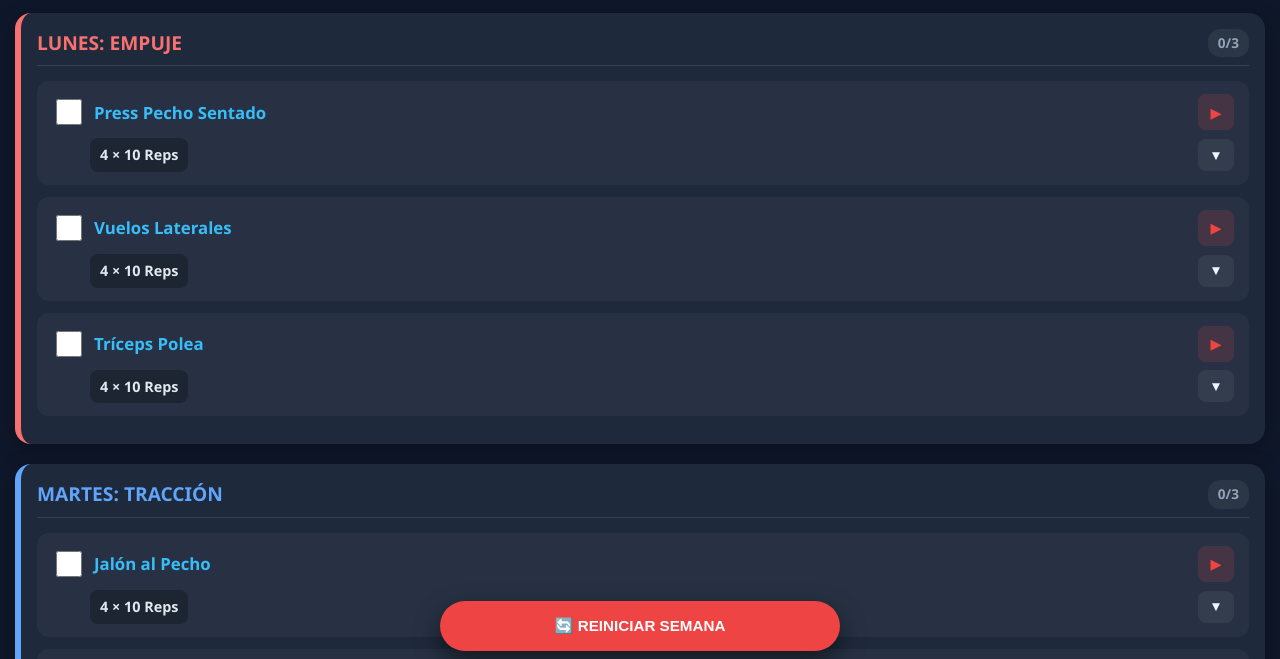
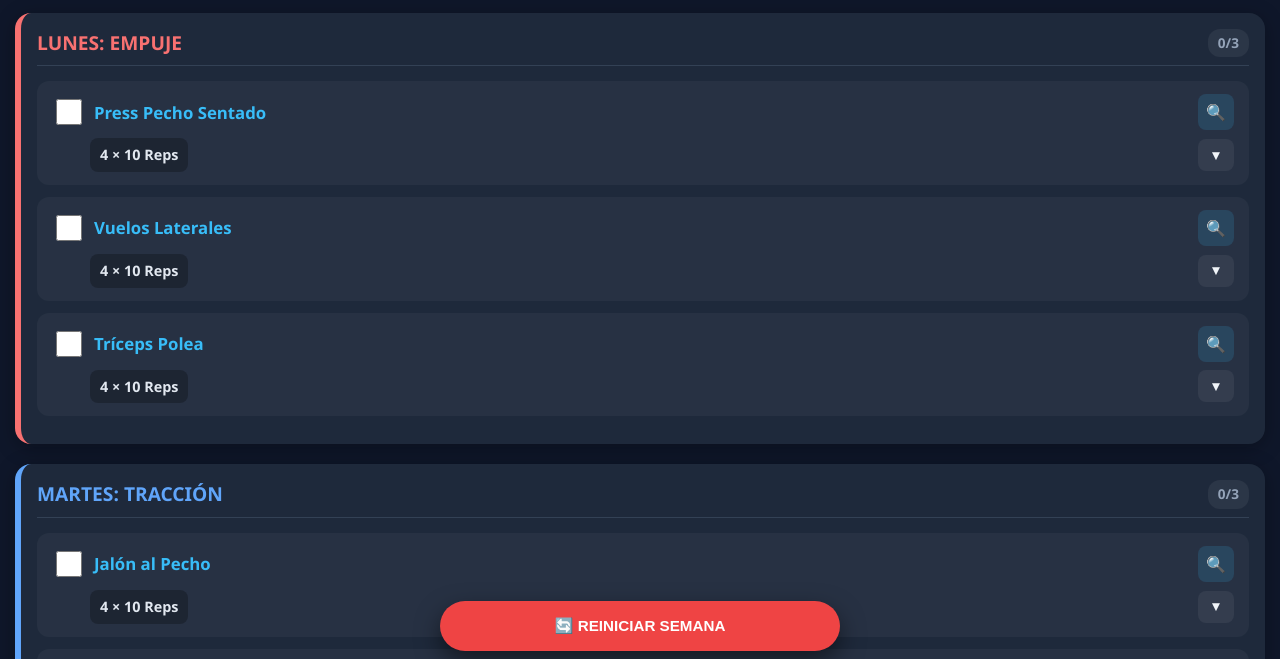
Before and after one commit to xvirs/GymXavier, a plain HTML site: page index.html in a window 1280 px wide. Shown: the part 124-783 px from the top of the page. Drawn offline with Linux system fonts and the light colour scheme.

Commit message:
Revert demo links to Google Images and add accordion behavior
- Switch exercise demo links back from YouTube to Google Images search
- Restore concise search queries (drop "ejercicio" suffix)
- Recolor search button to accent blue with magnifier icon
- Accordion: opening an exercise auto-closes any other open one
- Smooth-scroll the opened exercise into view
- Bump SW cache to v3

Co-Authored-By: Claude Opus 4.7 (1M context) <noreply@anthropic.com>

```diff
--- a/index.html
+++ b/index.html
@@ -136,20 +136,20 @@
             color: var(--accent);
         }
 
-        .ex-video {
+        .ex-search {
             display: inline-flex;
             align-items: center;
             justify-content: center;
             width: 36px;
             height: 36px;
             border-radius: 8px;
-            background: rgba(239,68,68,0.15);
-            color: #ef4444;
+            background: rgba(56,189,248,0.15);
+            color: var(--accent);
             text-decoration: none;
-            font-size: 0.9rem;
+            font-size: 1rem;
             flex-shrink: 0;
         }
-        .ex-video:active { background: rgba(239,68,68,0.3); }
+        .ex-search:active { background: rgba(56,189,248,0.3); }
 
         .exercise-meta {
             display: flex;
@@ -377,24 +377,24 @@
         // ========== DATOS DE LA RUTINA ==========
         const ROUTINE = [
             { id: 'lunes', cls: 'lunes', dow: 1, titulo: 'LUNES: EMPUJE', ejercicios: [
-                { id: 'l1', nombre: 'Press Pecho Sentado', series: 4, reps: 10, q: 'press de pecho sentado maquina ejercicio' },
-                { id: 'l2', nombre: 'Vuelos Laterales',    series: 4, reps: 10, q: 'vuelos laterales mancuernas ejercicio' },
-                { id: 'l3', nombre: 'Tríceps Polea',       series: 4, reps: 10, q: 'extension triceps polea alta ejercicio' }
+                { id: 'l1', nombre: 'Press Pecho Sentado', series: 4, reps: 10, q: 'press de pecho sentado maquina' },
+                { id: 'l2', nombre: 'Vuelos Laterales',    series: 4, reps: 10, q: 'vuelos laterales mancuernas' },
+                { id: 'l3', nombre: 'Tríceps Polea',       series: 4, reps: 10, q: 'extension triceps polea alta' }
             ]},
             { id: 'martes', cls: 'martes', dow: 2, titulo: 'MARTES: TRACCIÓN', ejercicios: [
-                { id: 'm1', nombre: 'Jalón al Pecho', series: 4, reps: 10, q: 'jalon al pecho espalda maquina ejercicio' },
-                { id: 'm2', nombre: 'Remo Sentado',   series: 4, reps: 10, q: 'remo sentado polea baja ejercicio' },
-                { id: 'm3', nombre: 'Curl Bíceps',    series: 4, reps: 10, q: 'curl de biceps mancuerna ejercicio' }
+                { id: 'm1', nombre: 'Jalón al Pecho', series: 4, reps: 10, q: 'jalon al pecho espalda maquina' },
+                { id: 'm2', nombre: 'Remo Sentado',   series: 4, reps: 10, q: 'remo sentado bajo polea baja' },
+                { id: 'm3', nombre: 'Curl Bíceps',    series: 4, reps: 10, q: 'curl de biceps mancuerna' }
             ]},
             { id: 'miercoles', cls: 'miercoles', dow: 3, titulo: 'MIÉRCOLES: PIERNAS', ejercicios: [
-                { id: 'mi1', nombre: 'Prensa',            series: 4, reps: 10,            q: 'prensa de piernas 45 grados ejercicio' },
-                { id: 'mi2', nombre: 'Camilla Extension', series: 4, reps: 10,            q: 'extension de cuadriceps maquina ejercicio' },
+                { id: 'mi1', nombre: 'Prensa',            series: 4, reps: 10,            q: 'prensa de piernas 45 grados' },
+                { id: 'mi2', nombre: 'Camilla Extension', series: 4, reps: 10,            q: 'camilla extension cuadriceps maquina' },
                 { id: 'mi3', nombre: 'Plancha Abdom.',    series: 4, repsLabel: '45 seg', q: 'plancha abdominal isometrica' }
             ]},
             { id: 'jueves', cls: 'jueves', dow: 4, titulo: 'JUEVES: ESCULPIR', ejercicios: [
-                { id: 'j1', nombre: 'Remo 1 Mano',     series: 4, reps: 10, q: 'remo con mancuerna unilateral ejercicio' },
-                { id: 'j2', nombre: 'Press Militar',   series: 4, reps: 10, q: 'press militar hombros maquina ejercicio' },
-                { id: 'j3', nombre: 'Pec Deck',        series: 4, reps: 10, q: 'maquina pec deck pecho ejercicio' }
+                { id: 'j1', nombre: 'Remo 1 Mano',     series: 4, reps: 10, q: 'remo con mancuerna unilateral' },
+                { id: 'j2', nombre: 'Press Militar',   series: 4, reps: 10, q: 'press militar hombros maquina' },
+                { id: 'j3', nombre: 'Pec Deck',        series: 4, reps: 10, q: 'maquina pec deck pecho' }
             ]}
         ];
 
@@ -495,8 +495,8 @@
             return null;
         }
 
-        function ytSearch(q) {
-            return 'https://www.youtube.com/results?search_query=' + encodeURIComponent(q);
+        function imageSearch(q) {
+            return 'https://www.google.com/search?tbm=isch&q=' + encodeURIComponent(q);
         }
 
         function fmtFecha(iso) {
@@ -571,7 +571,7 @@
                         <input type="checkbox" class="ex-check" ${exState.done ? 'checked' : ''}>
                         <span class="ex-name">${ex.nombre}</span>
                     </label>
-                    <a href="${ytSearch(ex.q)}" target="_blank" rel="noopener" class="ex-video" aria-label="Ver demo en YouTube">▶</a>
+                    <a href="${imageSearch(ex.q)}" target="_blank" rel="noopener" class="ex-search" aria-label="Buscar imágenes del ejercicio">🔍</a>
                 </div>
                 <div class="exercise-meta">
                     <span class="details">${ex.series} × ${repsLabel}</span>
@@ -644,9 +644,26 @@
                 const item = e.target.closest('.exercise-item');
                 const detail = item.querySelector('.exercise-detail');
                 const willOpen = detail.classList.contains('hidden');
+
+                // Acordeón: si vamos a abrir uno, cerramos cualquier otro abierto
+                if (willOpen) {
+                    container.querySelectorAll('.exercise-detail:not(.hidden)').forEach(d => {
+                        d.classList.add('hidden');
+                        const otherBtn = d.parentElement.querySelector('.btn-expand');
+                        if (otherBtn) {
+                            otherBtn.textContent = '▼';
+                            otherBtn.setAttribute('aria-expanded', 'false');
+                        }
+                    });
+                }
+
                 detail.classList.toggle('hidden');
                 e.target.textContent = willOpen ? '▲' : '▼';
                 e.target.setAttribute('aria-expanded', String(willOpen));
+
+                if (willOpen) {
+                    item.scrollIntoView({ behavior: 'smooth', block: 'nearest' });
+                }
             } else if (e.target.classList.contains('btn-rest')) {
                 startRest(parseInt(e.target.dataset.seconds, 10) || 90);
             }
--- a/sw.js
+++ b/sw.js
@@ -1,6 +1,6 @@
 // Gym Pro Tracker - Service Worker
 // Bumpea la versión cuando cambies archivos para forzar refresh del cache
-const CACHE_VERSION = 'gym-tracker-v2';
+const CACHE_VERSION = 'gym-tracker-v3';
 
 const URLS_TO_CACHE = [
   './',
```
